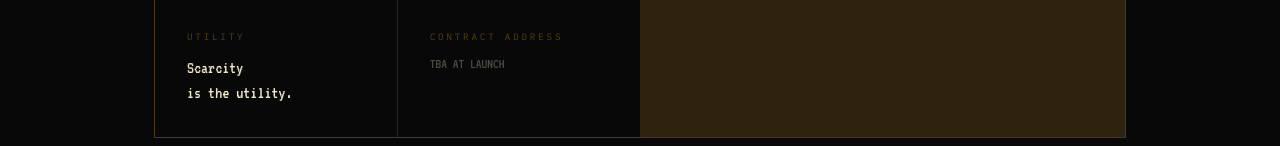
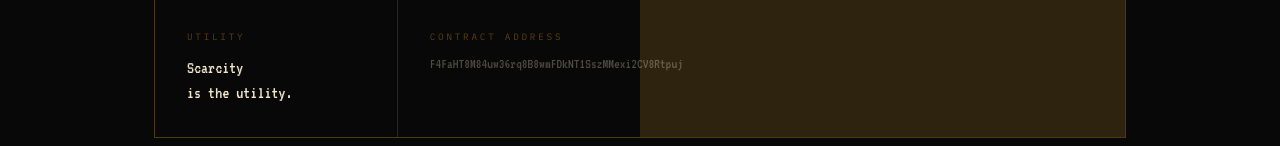
Before and after one commit to 21KTheOne/21k-token, a plain HTML site: page index.html in a window 1280 px wide. Shown: the part 3417-3563 px from the top of the page. Drawn offline with Linux system fonts and the light colour scheme.

Commit message:
Update index.html

```diff
--- a/index.html
+++ b/index.html
@@ -634,7 +634,7 @@
     </div>
     <div class="wp-cell">
       <div class="wp-key">Contract Address</div>
-      <div class="wp-val" id="ca-display" style="font-size:0.9rem;color:var(--muted)">TBA AT LAUNCH</div>
+      <div class="wp-val" id="ca-display" style="font-size:0.9rem;color:var(--muted)">F4FaHT8M84uw36rq8B8wmFDkNT1SszMMexi2CV8Rtpuj</div>
     </div>
   </div>
   <p style="font-size:0.62rem;color:var(--muted);letter-spacing:0.15em;line-height:2">
```
